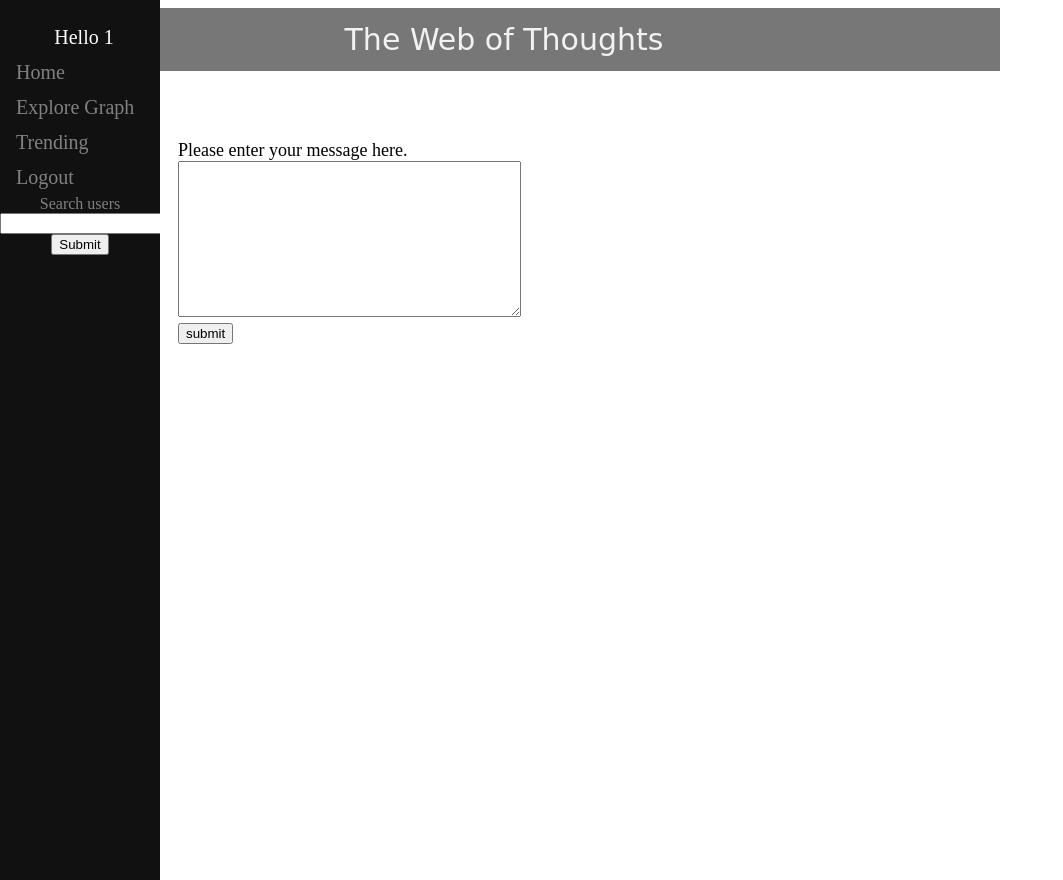
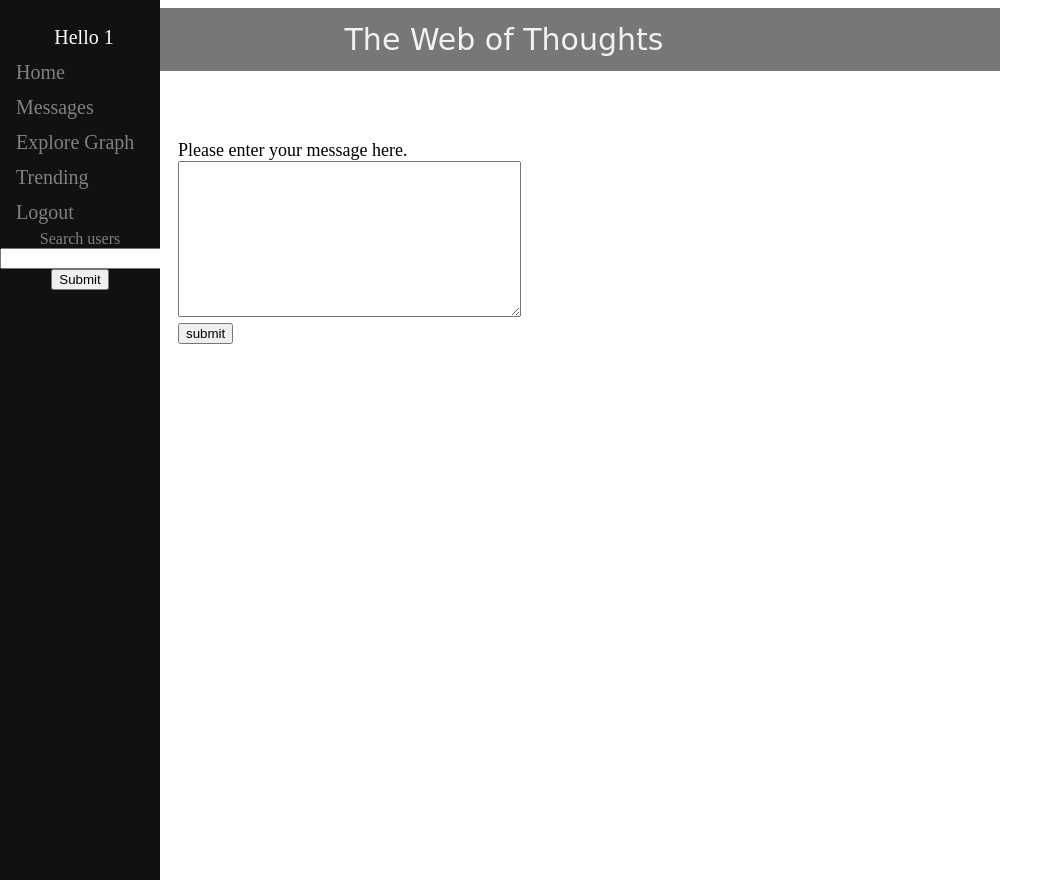
Before and after one commit to JoelClingempeel/ThoughtsWeb, a Flask app: a page that uses templates/base.html in a window 1280 px wide. Shown: the whole page, without its empty margins (0-1063 px from the left). Run offline with Flask 2, Linux system fonts and the light colour scheme; the visitor is signed in with stand-in values (Sample User, id 1); data that the repository does not hold is empty.

Commit message:
Added a messages page.

```diff
--- a/main.py
+++ b/main.py
@@ -173,6 +173,16 @@ def editprofile():
         current_description.description = profile_form.description.data
         db.session.commit()
     return render_template('editprofile.html', description=current_description.description, form=profile_form)
+
+
+@app.route('/messages')
+def messages():
+    if not session.get('name'):  # Add error message on redirect.
+        return redirect(url_for('login'))
+    sent_messages = Message.query.filter_by(user1=session.get('name')).all()
+    received_messages = Message.query.filter_by(user2=session.get('name')).all()
+    user_list = [msg.user2 for msg in sent_messages] + [msg.user1 for msg in received_messages]
+    return render_template('messages.html', user_list=list(set(user_list)))
 
 
 @app.route('/message/<user>', methods=['GET', 'POST'])
--- a/templates/base.html
+++ b/templates/base.html
@@ -18,6 +18,7 @@
     </center>
   {% endif %}
   <a href="{{ url_for('index') }}"> Home </a>
+  <a href="{{ url_for('messages') }}"> Messages </a>
   <a href="{{ url_for('graph') }}"> Explore Graph </a>
   <a href="{{ url_for('trending') }}"> Trending </a>
   {% if session.get('name') %}
```
Also changed, not shown: templates/messages.html (added, +7 -0 lines).
